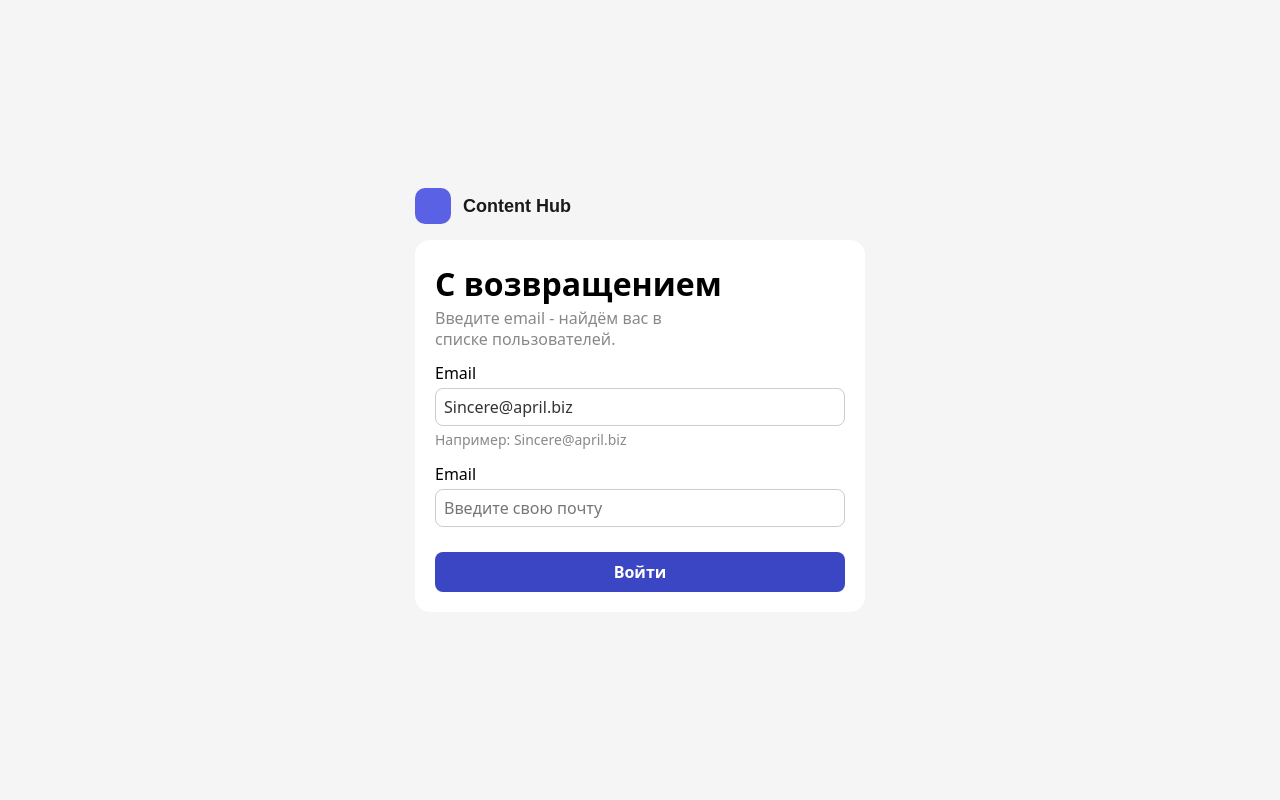
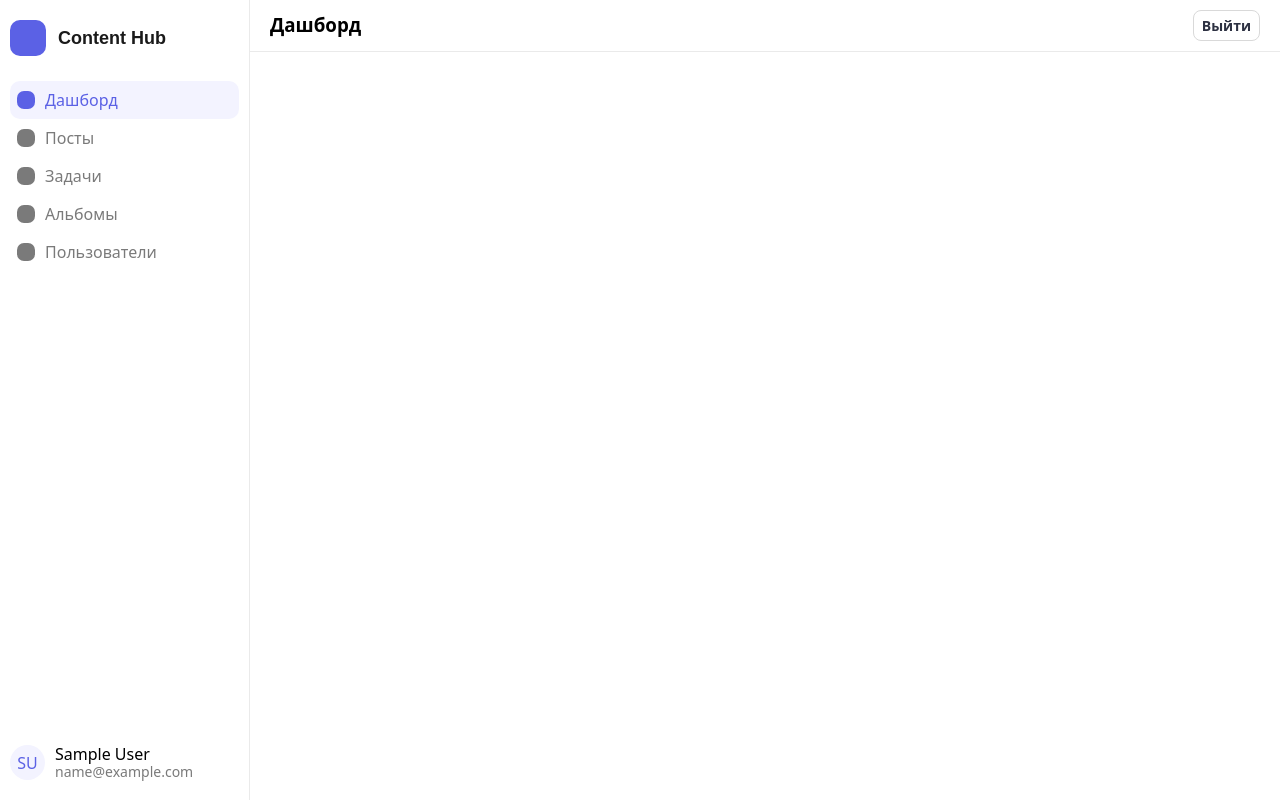
Before and after one commit to YAHOR-RUDZIANKOU/content-dashboard, a React (Vite) app: page / in a window 1280 px wide. Before the commit this address led to /login. Built offline with nearby package versions, Linux system fonts and the light colour scheme; sample sign-in values are in the browser's storage.

Commit message:
feat(auth): implement logout logic and local storage persistence

```diff
--- a/src/components/Sidebar/Sidebar.module.css
+++ b/src/components/Sidebar/Sidebar.module.css
@@ -3,9 +3,10 @@
   flex-direction: column;
   gap: 25px;
   height: 100vh;
-  max-width: 250px;
+  min-width: 250px;
   width: 100%;
   padding: 20px 10px;
+  border-right: 1px solid #eaeaea;
 }
 
 .nav__wrapper {
--- a/src/pages/Dashboard/Dashboard.module.css
+++ b/src/pages/Dashboard/Dashboard.module.css
@@ -0,0 +1,7 @@
+.header__container {
+  display: flex;
+  justify-content: space-between;
+  align-items: center;
+  padding: 10px 20px;
+  border-bottom: 1px solid #EAEAEA;
+}
--- a/src/pages/Dashboard/Dashboard.tsx
+++ b/src/pages/Dashboard/Dashboard.tsx
@@ -1,9 +1,21 @@
-import Sidebar from "../../components/Sidebar/Sidebar";
+import classes from "./Dashboard.module.css";
+import Button from "../../components/UI/Button/Button";
+import { useAppDispatch } from "../../store/index";
+import { logout } from "../../store/slices/authSlice";
+
 const Dashboard = () => {
+  const dispath = useAppDispatch();
   return (
-    <>
-      <Sidebar />
-    </>
+    <div className={classes.dashboard__wrapper}>
+      <header>
+        <div className={classes.header__container}>
+          <h3 className={classes.header__title}>Дашборд</h3>
+          <Button onClick={() => dispath(logout())} variant="secondary">
+            Выйти
+          </Button>
+        </div>
+      </header>
+    </div>
   );
 };
 
--- a/src/store/slices/authSlice.ts
+++ b/src/store/slices/authSlice.ts
@@ -1,6 +1,8 @@
 import { createSlice, createAsyncThunk } from "@reduxjs/toolkit";
 import type { User } from "../../types/user";
 import axios from "axios";
+
+const savedUser = localStorage.getItem("user");
 
 type checkEmail = {
   description: string;
@@ -14,9 +16,9 @@ type initialType = {
 };
 
 const initialState: initialType = {
-  isAuth: false,
-  user: null,
-  status: "idle",
+  isAuth: localStorage.getItem("user") ? true : false,
+  user: savedUser ? JSON.parse(savedUser) : null,
+  status: localStorage.getItem("user") ? "succeeded" : "idle",
   error: null,
 };
 
@@ -26,6 +28,13 @@ const authSlice = createSlice({
   reducers: {
     clearError(state) {
       state.error = null;
+    },
+    logout(state) {
+      state.isAuth = false;
+      state.user = null;
+      state.status = "idle";
+      state.error = null;
+      localStorage.removeItem("user");
     },
   },
   extraReducers: (builder) => {
@@ -39,6 +48,7 @@ const authSlice = createSlice({
         state.isAuth = true;
         state.user = action.payload;
         state.status = "succeeded";
+        localStorage.setItem("user", JSON.stringify(action.payload));
       })
 
       .addCase(loginThunk.rejected, (state, action) => {
@@ -48,18 +58,16 @@ const authSlice = createSlice({
   },
 });
 
-export const { clearError } = authSlice.actions;
+export const { clearError, logout } = authSlice.actions;
 export default authSlice.reducer;
 
 export const loginThunk = createAsyncThunk(
   "auth/login",
   async ({ description }: checkEmail, thunkAPI) => {
     try {
-      await new Promise<void>((res) => setTimeout(() => res(), 4000));
+      await new Promise<void>((res) => setTimeout(() => res(), 1500));
       const data = (
-        await axios.get<User[]>(
-          "https://jsonplaceholder.typicode.com/users",
-        )
+        await axios.get<User[]>("https://jsonplaceholder.typicode.com/users")
       ).data;
       const foundUser = data.find((value) => value.email === description);
       return foundUser
```
